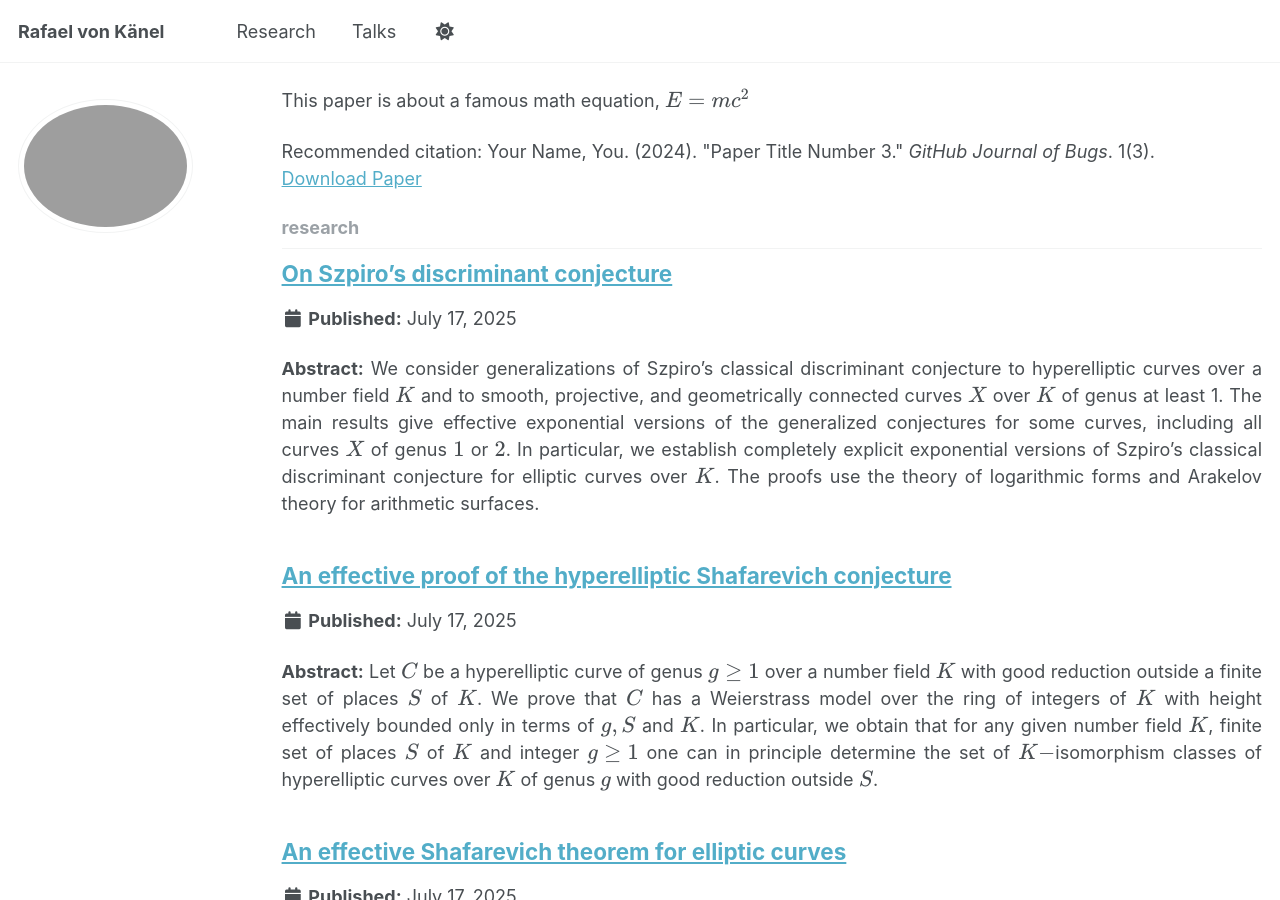
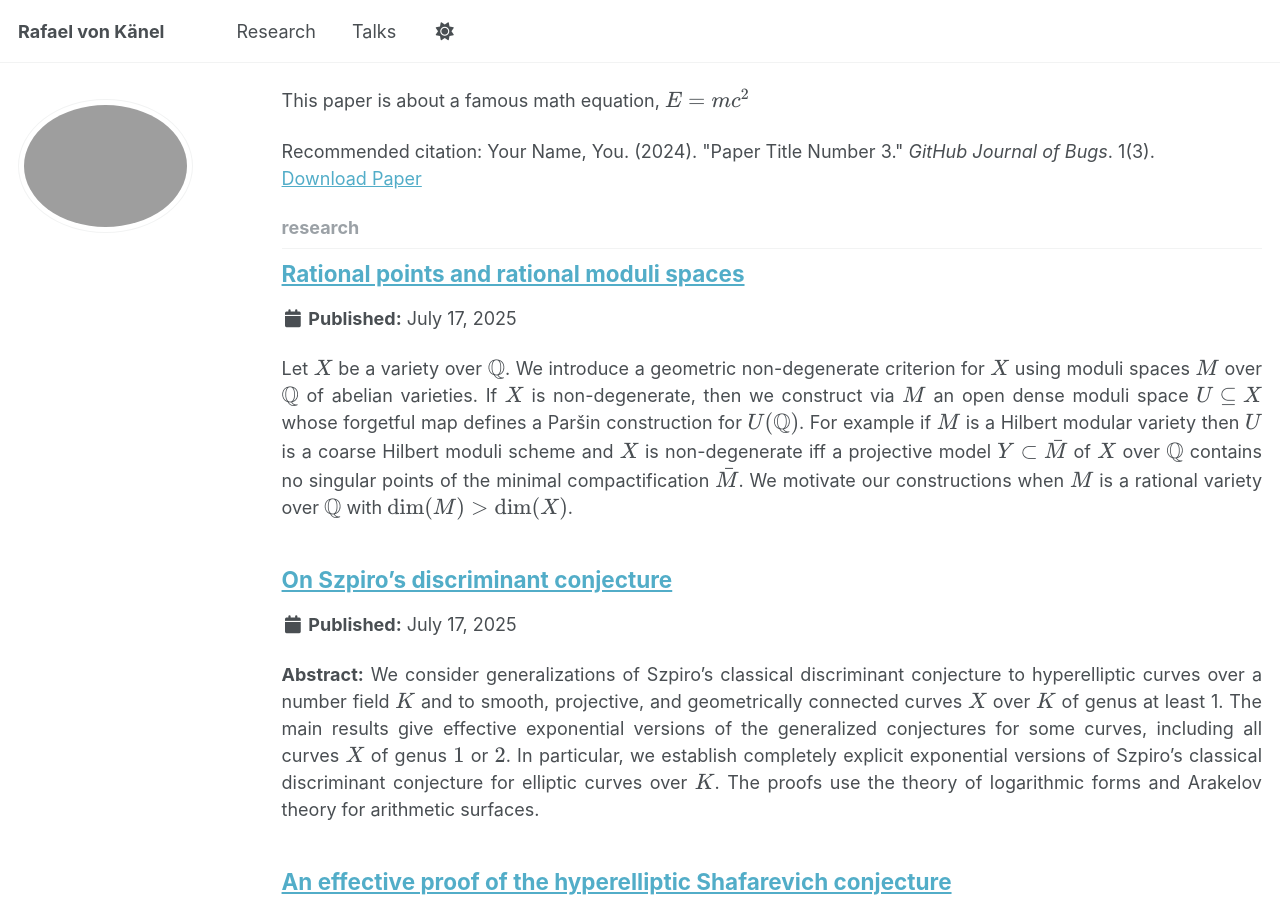
Before and after one commit to rafaelvonkanel/rafaelvonkanel.github.io, a Jekyll site: the page built from _pages/collection-archive.html, in a window 1280 px wide and 900 px high, scrolled down 2143 px. Built offline with Jekyll 4.4.1, drawn with Linux system fonts in a browser that asks for light colours; a script that is not in the unit is left out; part of the change alters nothing that is shown.

Commit message:
Update proj1.md

```diff
--- a/_research/proj1.md
+++ b/_research/proj1.md
@@ -1,24 +1,14 @@
-test
-<!--
 ---
-title: "Paper Title Number 1"
-collection: research
-permalink: /research/2009-10-01-paper-title-number-1
-excerpt: 'This paper is about the number 1. The number 2 is left for future work.'
-date: 2009-10-01
-venue: 'Journal 1'
-slidesurl: 'http://academicpages.github.io/files/slides1.pdf'
-paperurl: 'http://academicpages.github.io/files/paper1.pdf'
-citation: 'Your Name, You. (2009). &quot;Paper Title Number 1.&quot; <i>Journal 1</i>. 1(1).'
+title: "Rational points and rational moduli spaces"
+
 layout: single
 math: true
 author_profile: false
 ---
-
+<div style="text-align: justify !important; text-justify: inter-word;" markdown="1">
 Let \\(X\\) be a variety over \\(\mathbb{Q}\\). We introduce a geometric non-degenerate criterion for \\(X\\) using moduli spaces \\(M\\) over \\(\mathbb{Q}\\) of abelian varieties. If \\(X\\) is non-degenerate, then we construct via \\(M\\) an open dense moduli space \\(U\subseteq X\\) whose forgetful map defines a Paršin construction for \\(U(\mathbb{Q})\\). For example if \\(M\\) is a Hilbert modular variety then \\(U\\) is a coarse Hilbert moduli scheme and \\(X\\) is non-degenerate iff a projective model \\(Y\subset \bar{M}\\) of \\(X\\) over \\(\mathbb{Q}\\) contains no singular points of the minimal compactification \\(\bar{M}\\). We motivate our constructions when \\(M\\) is a rational variety over \\(\mathbb{Q}\\) with \\(\dim(M)>\dim(X)\\).
 
 We study various geometric aspects of the non-degenerate criterion and we deduce arithmetic applications: If \\(X\\) is non-degenerate, then \\(\mathbb{Q}\\) is finite by Faltings. Moreover, our constructions are made for the effective strategy which combines the method of Faltings (Arakelov, Par&scaron;in, Szpiro) with modularity and Masser-W&uuml;stholz isogeny estimates. When \\(M\\) is a coarse Hilbert moduli scheme, we use this strategy to explicitly bound the height and the number of \\(x\in U(\mathbb{QQ})\\) if \\(X\\)is non-degenerate.
 
 
-We illustrate our approach in the case when $M$ is the Hilbert modular surface given by the classical icosahedron surface studied by Clebsch, Klein and Hirzebruch. For any curve $X$ over \\(\mathbb{QQ}\\), we construct and study explicit projective models $Y\subset\bar{M}$ called ico models. If \\(X\\) is non-degenerate, then we give via $Y$ an effective Par&scaron;in construction and an explicit Weil height bound for \\(x\in U(\mathbb{QQ})\\). As most ico models are non-degenerate and \\(X\setminus U\\) is controlled,  this establishes the effective Mordell conjecture for large classes of (explicit) curves over \\(\mathbb{QQ}\\). We also solve the ico analogue of the generalized Fermat problem by combining our height bounds with Diophantine approximations.
--->
+We illustrate our approach in the case when $M$ is the Hilbert modular surface given by the classical icosahedron surface studied by Clebsch, Klein and Hirzebruch. For any curve \\(X\\) over \\(\mathbb{QQ}\\), we construct and study explicit projective models \\(Y\subset\bar{M}\\) called ico models. If \\(X\\) is non-degenerate, then we give via \\(Y\\) an effective Par&scaron;in construction and an explicit Weil height bound for \\(x\in U(\mathbb{QQ})\\). As most ico models are non-degenerate and \\(X\setminus U\\) is controlled, this establishes the effective Mordell conjecture for large classes of (explicit) curves over \\(\mathbb{QQ}\\). We also solve the ico analogue of the generalized Fermat problem by combining our height bounds with Diophantine approximations.
```
